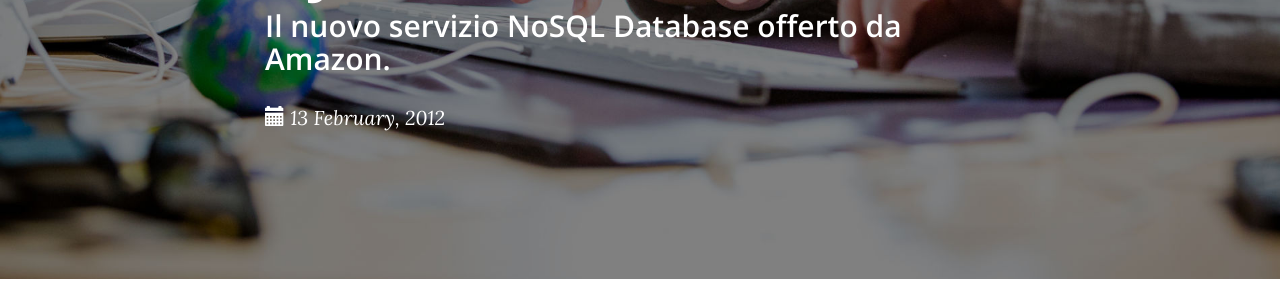
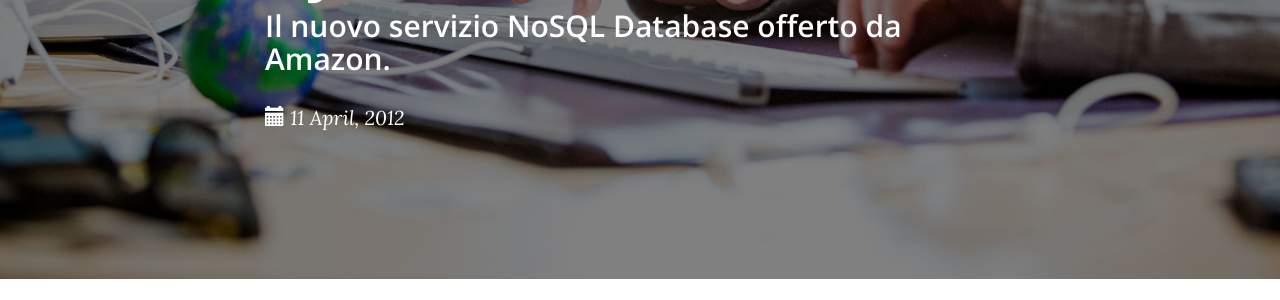
Before and after one commit to robertoperuzzo/robertoperuzzo.github.io, a Jekyll site: the page built from _posts/2012-04-11-paginated-scan-on-dynamodb.markdown, in a window 1280 px wide. Shown: the part 292-592 px from the top of the page. Built offline with Jekyll 4.4.1, drawn with Linux system fonts in a browser that asks for light colours; nearby versions of some CDN libraries; comment, search, counter and statistics services are not loaded.

Commit message:
Fixed the post date.

```diff
--- a/_posts/2012-04-11-paginated-scan-on-dynamodb.markdown
+++ b/_posts/2012-04-11-paginated-scan-on-dynamodb.markdown
@@ -2,7 +2,7 @@
 layout:     post
 title:      "Paginated Scan on DynamoDB"
 subtitle:   "Il nuovo servizio NoSQL Database offerto da Amazon."
-date:       2012-02-13 12:43:00
+date:       2012-04-11 12:43:00
 author:     "Roberto Peruzzo"
 tags:       java aws dynamodb amazon
 ---
```
